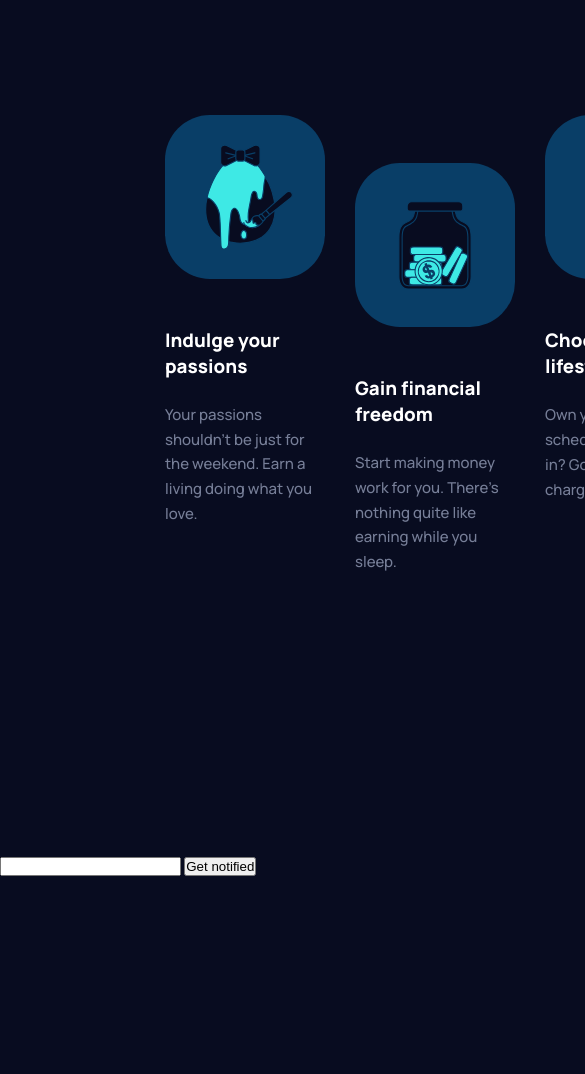
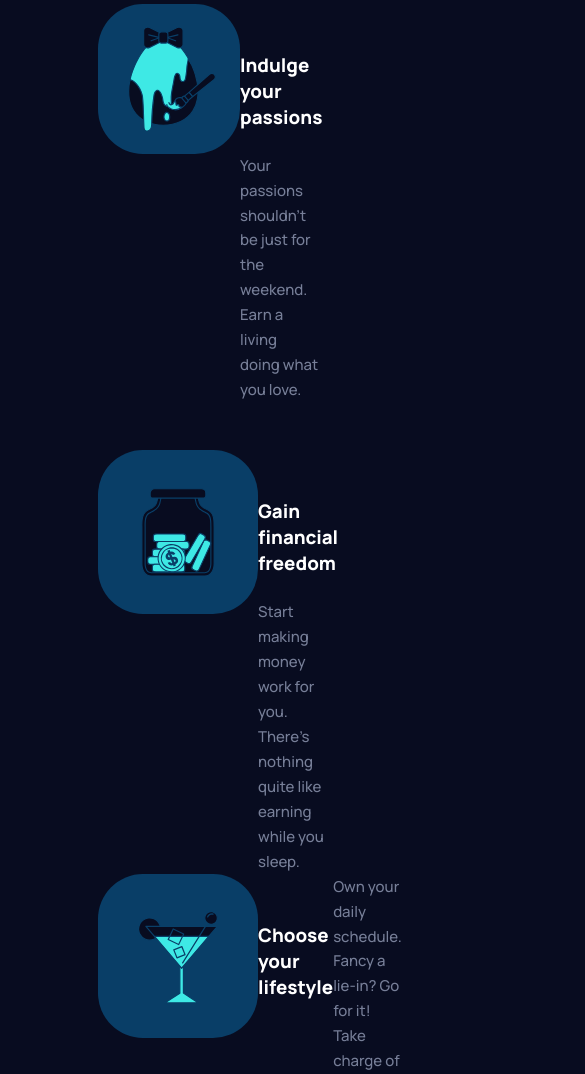
Before and after one commit to Jordypx/pre-launch-landing-page, a plain HTML site: page index.html in a window 390 px wide. Shown: the part 781-1855 px from the top of the page, 585 px wide, since content can reach past the window. Before the commit the page ends 1657 px from the top, so only its background shows below. Drawn offline with Linux system fonts and the light colour scheme.

Commit message:
Modif html
Add div for put h3 and p in column for the tablet version

Need to edit flexbox property for  section-middle-content , first-box-middle , second-box-middle

```diff
--- a/index.html
+++ b/index.html
@@ -37,13 +37,19 @@
     <section class="section-middle-content">
       <div class="first-box-middle margin-box-middle">
         <img src="assets/illustration-passions.svg" class="img-box-start" alt="picture" />
-        <h3>Indulge your passions</h3>
-        <p class="paragraph-box-middle">Your passions shouldn't be just for the weekend. Earn a living doing what you love.</p>
+        <!-----------TEST DIV TABLET ------->
+        <div class="test">
+          <h3>Indulge your passions</h3>
+          <p class="paragraph-box-middle">Your passions shouldn't be just for the weekend. Earn a living doing what you love.</p>
+        </div>
       </div>
       <div class="second-box-middle margin-box-middle">
         <img src="assets/illustration-financial-freedom.svg" class="img-box-middle-left" alt="picture" />
-        <h3>Gain financial freedom</h3>
-        <p class="paragraph-box-middle">Start making money work for you. There’s nothing quite like earning while you sleep.</p>
+        <!------------TEST DIV TABLET ------->
+        <div class="test">
+          <h3>Gain financial freedom</h3>
+          <p class="paragraph-box-middle">Start making money work for you. There’s nothing quite like earning while you sleep.</p>
+        </div>
       </div>
       <div class="first-box-middle margin-box-middle">
         <img src="assets/illustration-lifestyle.svg" class="img-box-middle-right" alt="picture" />
--- a/style/tablet.css
+++ b/style/tablet.css
@@ -47,3 +47,45 @@
     right: -13.75rem;
   }
 }
+
+/****Middle Section****/
+@media all and (max-width: 768px) {
+  .section-middle-content {
+    display: flex;
+    flex-direction: column;
+    margin: 10.06rem 6.06rem 0 6.125rem;
+  }
+
+  .first-box-middle,
+  .second-box-middle {
+    display: flex;
+    flex-direction: row;
+  }
+
+  .margin-box-middle {
+    margin-right: 0rem;
+  }
+
+  .img-box-start {
+    padding: 1.375rem 1.5rem 1.375rem 1.875rem;
+  }
+
+  /***need to modifie padding below ***/
+  .img-box-middle-left {
+    padding: 2.375rem 2.687rem 2.31rem 2.687rem;
+  }
+
+  .img-box-middle-right {
+    padding: 2.25rem 2.5rem 2.125rem 2.5rem;
+  }
+
+  .img-box-end {
+    padding: 2.81rem 1.75rem 2.81rem 1.75rem;
+  }
+  /**********CLASS TEST DIV for put title and paragraph in column***********/
+  .test {
+    display: flex;
+    flex-direction: column;
+    align-items: flex-start;
+  }
+}
```
